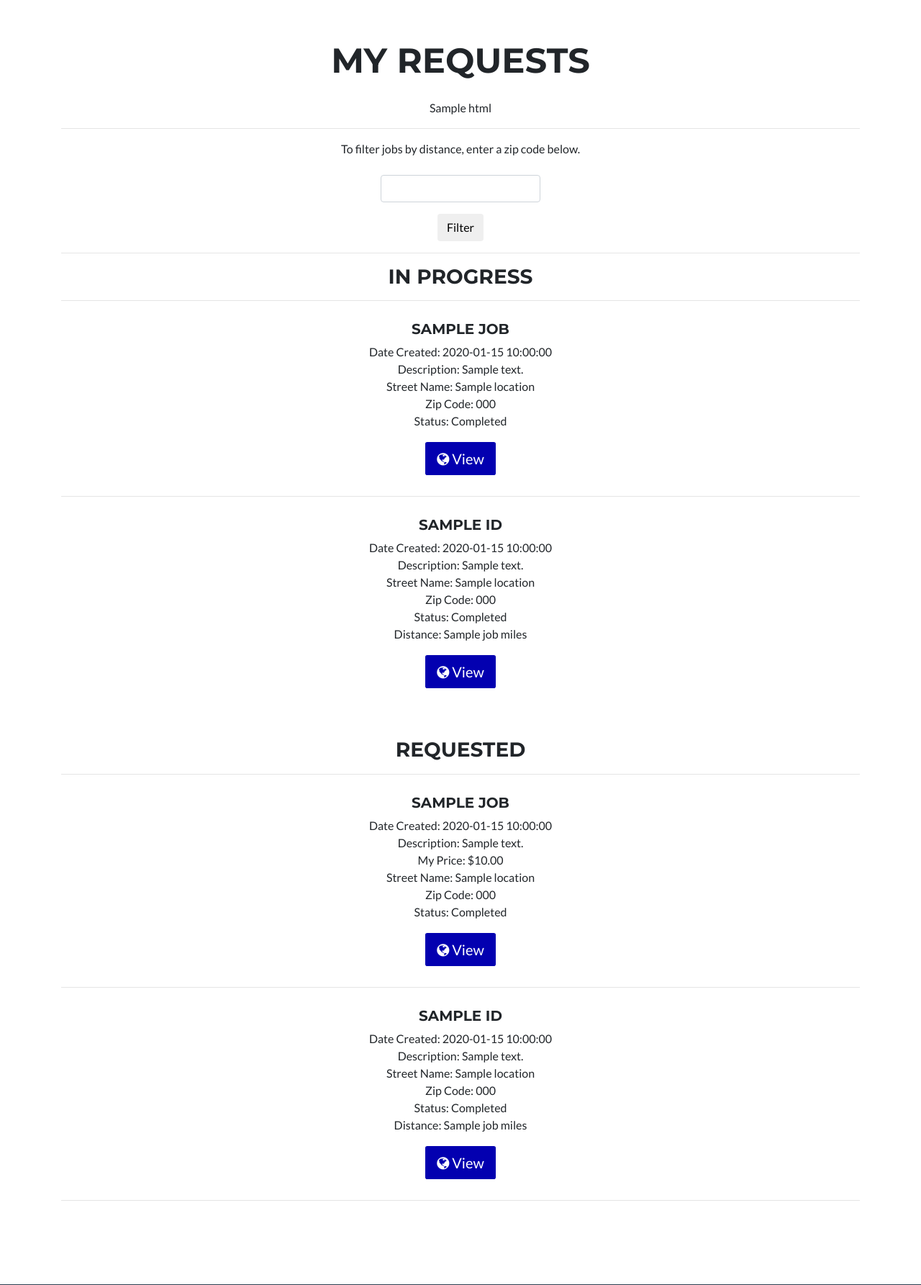
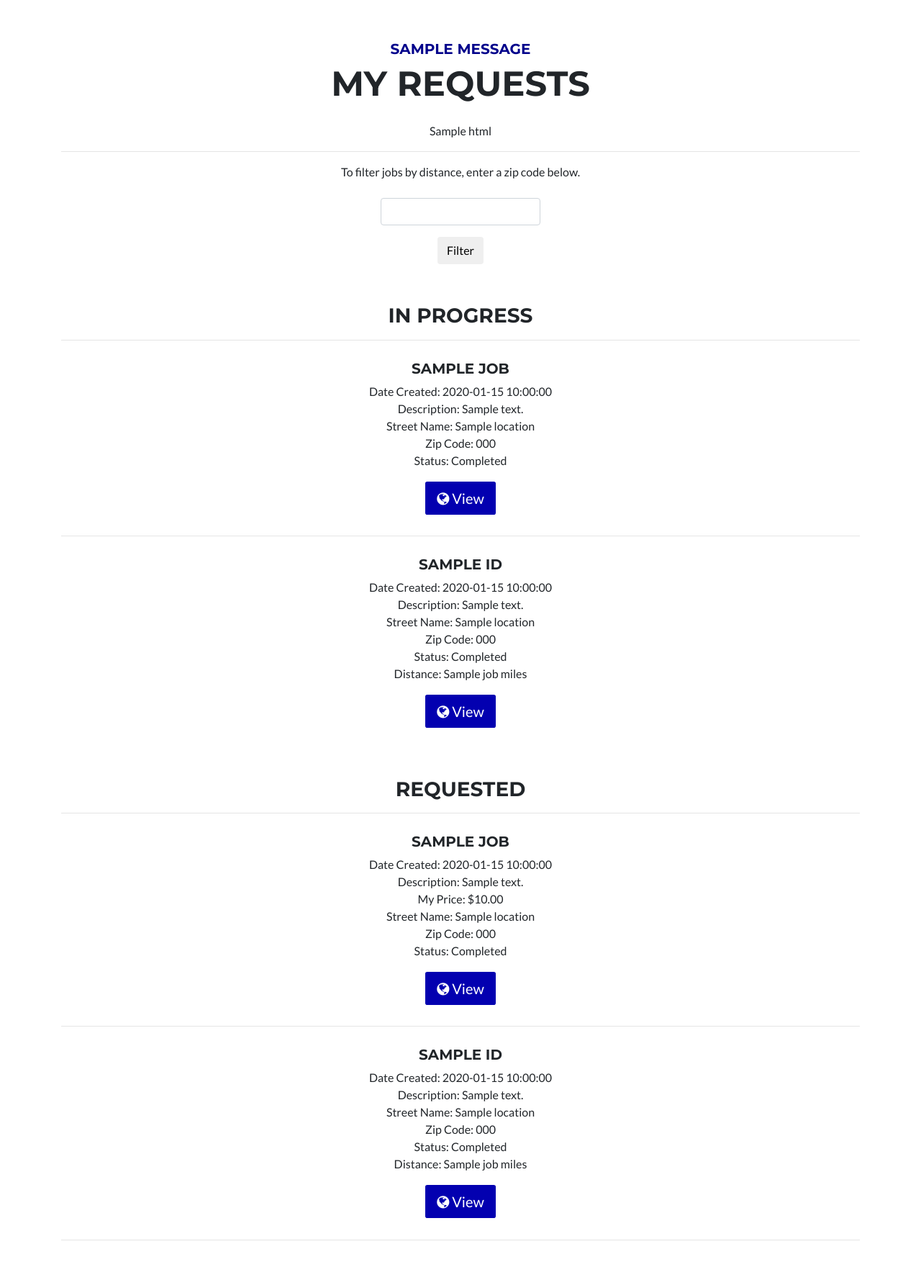
Before and after one commit to BrandonTang/BlueCollr, a Flask app: template app/templates/jobs/my_requests.html in a window 1280 px wide. Shown: the part 108-1893 px from the top of the page at 72% size. Run offline with Flask 2, Linux system fonts and the light colour scheme; tables that the repository leaves empty hold one stand-in row (values such as "Sample post"); the template is opened without the code that fills it: values that come from a table or form of the project are taken from there, most other values are stand-ins (such as "Sample title", 1, 10 or a date in 2020); one stand-in notice (Sample message) is shown; some libraries are stand-ins or nearby versions.

Commit message:
minor formatting fix to my_requests

```diff
--- a/app/templates/jobs/my_requests.html
+++ b/app/templates/jobs/my_requests.html
@@ -8,6 +8,17 @@ My Requests
 {% block about %}
 <section id="portfolio" style="margin-top: 5%;">
     <div class="container" style="text-align: center;">
+
+        <h5 style="color: darkblue;">
+            {% with messages = get_flashed_messages() %}
+            {% if messages %}
+            {% for message in messages %}
+            {{ message }}
+            {% endfor %}
+            {% endif %}
+            {% endwith %}
+        </h5>
+
         <h2 class="text-center">My Requests</h2>
         <br>
 
@@ -17,8 +28,8 @@ My Requests
         <div style="width: 20%; margin: 0 auto;">
             {{ wtf.quick_form(form) }}
         </div>
-        <hr>
-        <h3 class="text-center">In Progress</h3>
+
+        <h3 class="text-center" style="margin-top: 5%;">In Progress</h3>
         {% if not accepted_jobs and not accepted_sorted %}
             <hr>
             <div class="row" style="display: inline-block; margin: 1%;">
```
